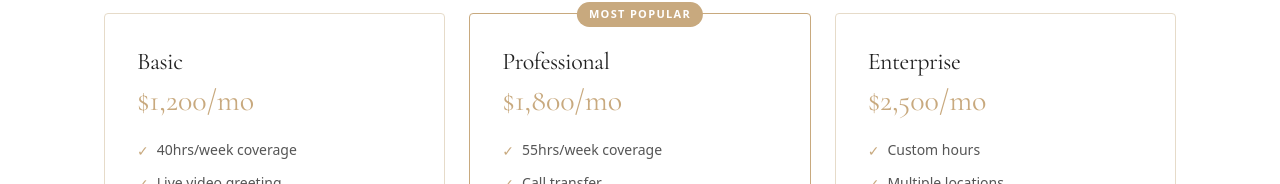
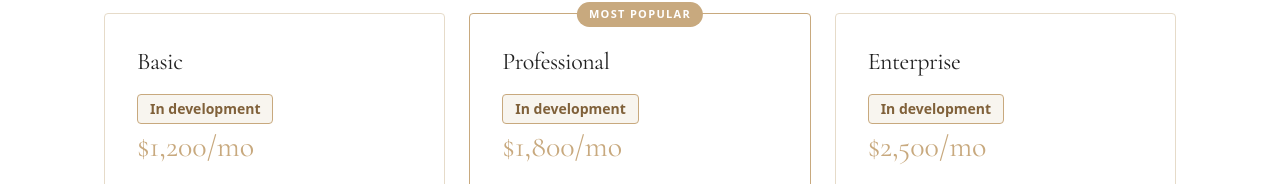
Before and after one commit to andercastellanos/CastlestoneTechnology, a Next.js app: page /pricing in a window 1280 px wide. Shown: the part 476-660 px from the top of the page. Built offline with nearby package versions, Linux system fonts and the light colour scheme; no server answers.

Commit message:
Label Virtual Front Desk pricing plans in development

```diff
--- a/components/pages/PricingView.tsx
+++ b/components/pages/PricingView.tsx
@@ -1,12 +1,14 @@
 import Link from "next/link"
 import Footer from "@/components/layout/Footer"
 import Header from "@/components/layout/Header"
+import { servicesHubContent as englishServicesHubContent } from "@/content/en/services-hub"
+import { servicesHubContent as spanishServicesHubContent } from "@/content/es/services-hub"
 import type { PricingContent } from "@/content/types/pricing"
 import { resolveContent } from "@/lib/content"
 import { hrefForLocale, type Locale } from "@/lib/i18n"
 import { getPricingPlans, pricingNumbers, type PricingPlan } from "@/lib/page-data/pricing"
 
-function PricingCard({ plan, copy, locale }: { plan: PricingPlan; copy: PricingContent; locale: Locale }) {
+function PricingCard({ plan, copy, locale, inDevelopment = false }: { plan: PricingPlan; copy: PricingContent; locale: Locale; inDevelopment?: boolean }) {
   const cardClasses = plan.popular
     ? "relative rounded-sm border border-[#c8a97e] bg-white p-8"
     : "relative rounded-sm border border-[#e6dbc9] bg-white p-8 transition-colors duration-200 hover:border-[#c8a97e]"
@@ -22,6 +24,11 @@ function PricingCard({ plan, copy, locale }: { plan: PricingPlan; copy: PricingC
       <h3 className="text-2xl text-[#222222] [font-family:var(--font-heading)]">
         {plan.name}
       </h3>
+      {inDevelopment && (
+        <p className="mt-4 inline-block rounded-sm border border-[#c8a97e] bg-[#f8f5ef] px-3 py-1 text-sm font-semibold text-[#80613a]">
+          {(locale === "es" ? spanishServicesHubContent : englishServicesHubContent).developmentLabel}
+        </p>
+      )}
       <p className="mt-2 text-3xl leading-none text-[#c8a97e] [font-family:var(--font-heading)]">
         {plan.price}
       </p>
@@ -68,7 +75,7 @@ export default function PricingView({ content, locale }: { content: PricingConte
           </h2>
           <div className="mt-12 grid gap-6 lg:grid-cols-3">
             {frontDeskPlans.map((plan) => (
-              <PricingCard key={plan.name} plan={plan} copy={copy} locale={locale} />
+              <PricingCard key={plan.name} plan={plan} copy={copy} locale={locale} inDevelopment />
             ))}
           </div>
         </section>
```
